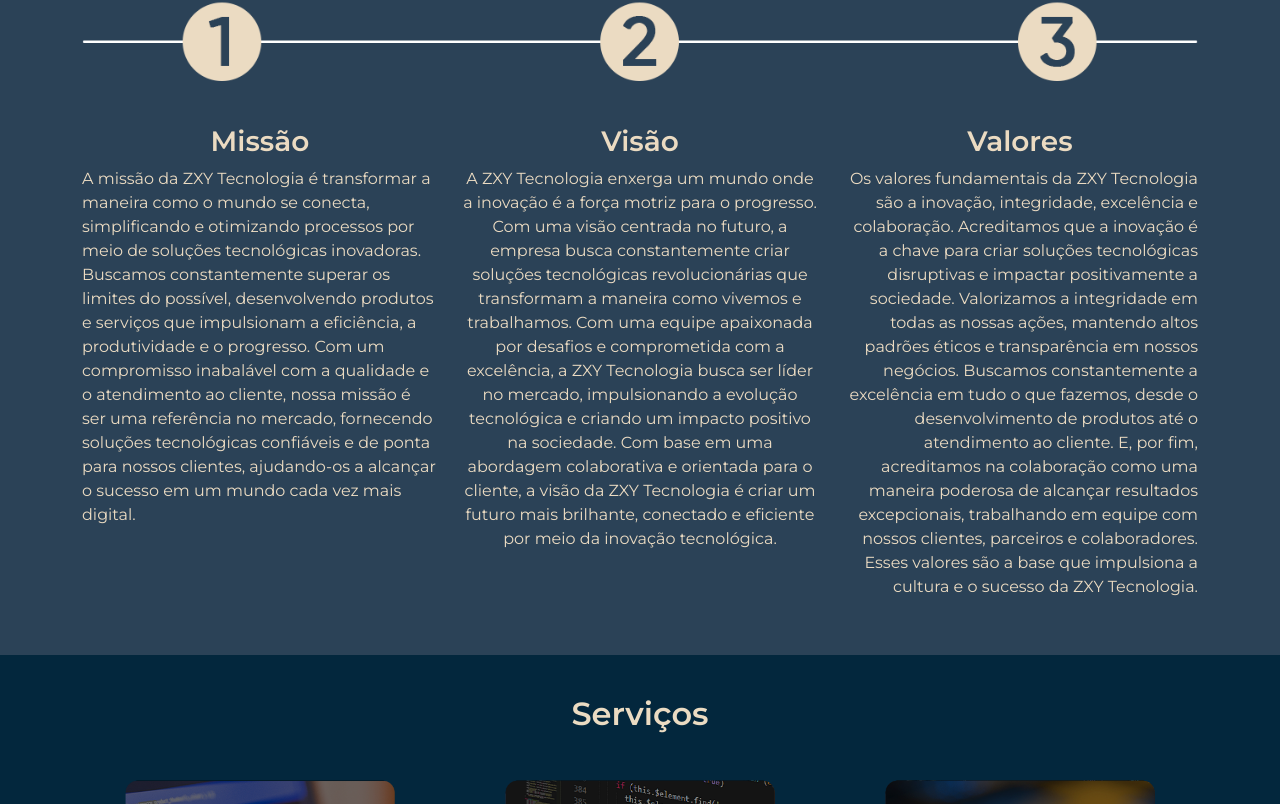
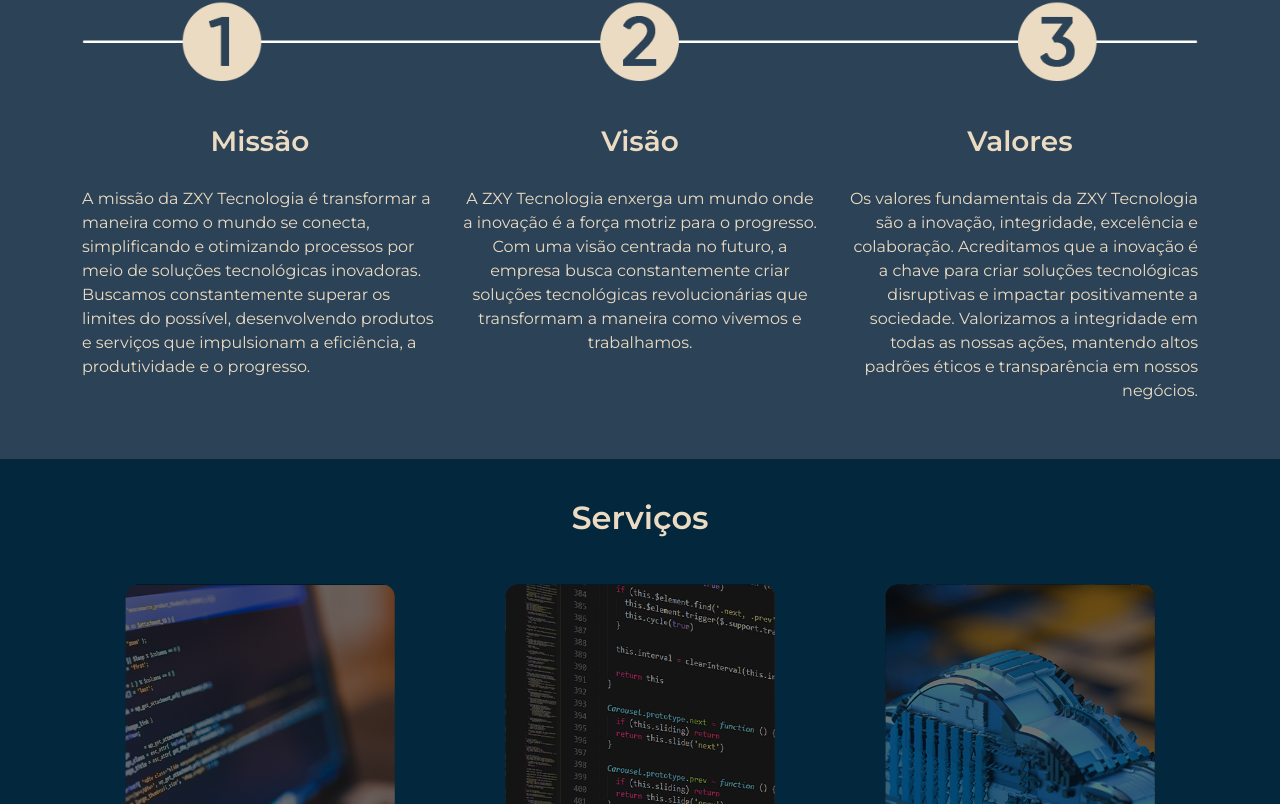
Before and after one commit to victordg21/ZXY_Tecnologia, a Vue app: page / in a window 1280 px wide. Shown: the part 776-1580 px from the top of the page. Built offline with nearby package versions, Linux system fonts and the light colour scheme.

Commit message:
Diminuindo tamanho dos textos na seção 'Sobre Nós'

```diff
--- a/src/components/Home/About.vue
+++ b/src/components/Home/About.vue
@@ -10,30 +10,20 @@
                     <h3 class="subtopic text">Missão</h3>
                     <p class="paragraph text-left">A missão da ZXY Tecnologia é transformar a maneira como o mundo se conecta, simplificando
                         e otimizando processos por meio de soluções tecnológicas inovadoras. Buscamos constantemente superar os limites do
-                        possível, desenvolvendo produtos e serviços que impulsionam a eficiência, a produtividade e o progresso. Com um
-                        compromisso inabalável com a qualidade e o atendimento ao cliente, nossa missão é ser uma referência no mercado,
-                        fornecendo soluções tecnológicas confiáveis e de ponta para nossos clientes, ajudando-os a alcançar o sucesso em
-                        um mundo cada vez mais digital.</p>
+                        possível, desenvolvendo produtos e serviços que impulsionam a eficiência, a produtividade e o progresso.</p>
                 </div>
                 <div class="col-4">
                     <h3 class="subtopic text">Visão</h3>
                     <p class="paragraph text-center">A ZXY Tecnologia enxerga um mundo onde a inovação é a força motriz para o progresso.
                         Com uma visão centrada no futuro, a empresa busca constantemente criar soluções tecnológicas
-                        revolucionárias que transformam a maneira como vivemos e trabalhamos. Com uma equipe apaixonada por
-                        desafios e comprometida com a excelência, a ZXY Tecnologia busca ser líder no mercado, impulsionando
-                        a evolução tecnológica e criando um impacto positivo na sociedade. Com base em uma abordagem colaborativa
-                        e orientada para o cliente, a visão da ZXY Tecnologia é criar um futuro mais brilhante, conectado e
-                        eficiente por meio da inovação tecnológica.</p>
+                        revolucionárias que transformam a maneira como vivemos e trabalhamos.</p>
                 </div>
                 <div class="col-4">
                     <h3 class="subtopic text">Valores</h3>
                     <p class="paragraph text-right">Os valores fundamentais da ZXY Tecnologia são a inovação, integridade, excelência e
                         colaboração. Acreditamos que a inovação é a chave para criar soluções tecnológicas disruptivas e impactar
                         positivamente a sociedade. Valorizamos a integridade em todas as nossas ações, mantendo altos padrões
-                        éticos e transparência em nossos negócios. Buscamos constantemente a excelência em tudo o que fazemos,
-                        desde o desenvolvimento de produtos até o atendimento ao cliente. E, por fim, acreditamos na colaboração
-                        como uma maneira poderosa de alcançar resultados excepcionais, trabalhando em equipe com nossos clientes,
-                        parceiros e colaboradores. Esses valores são a base que impulsiona a cultura e o sucesso da ZXY Tecnologia.</p>
+                        éticos e transparência em nossos negócios.</p>
                 </div>
             </div>
         </div>
@@ -66,6 +56,10 @@
     .text-right{
         text-align: right;
     }
+
+    .text{
+        padding-bottom: 20px;
+    }
     .subtopic{
         font-weight: 600;
         text-align: center;
```
